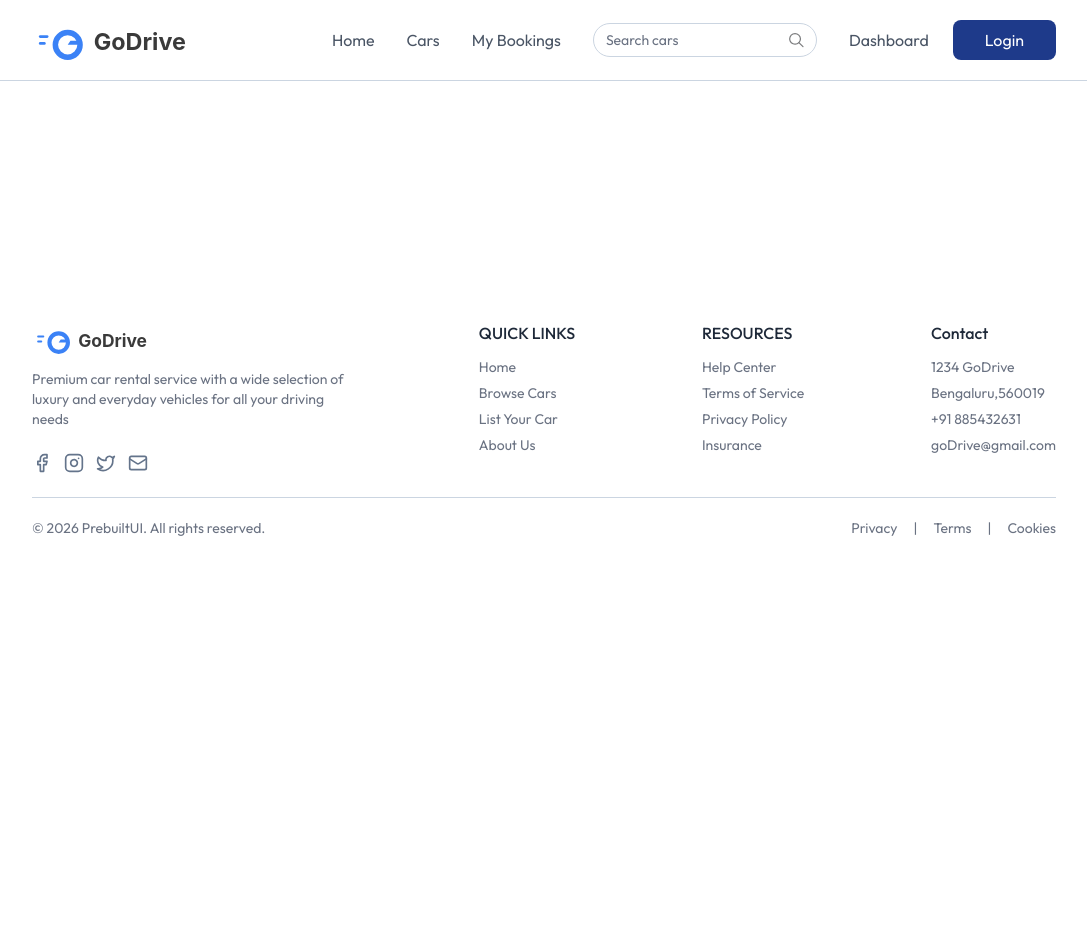
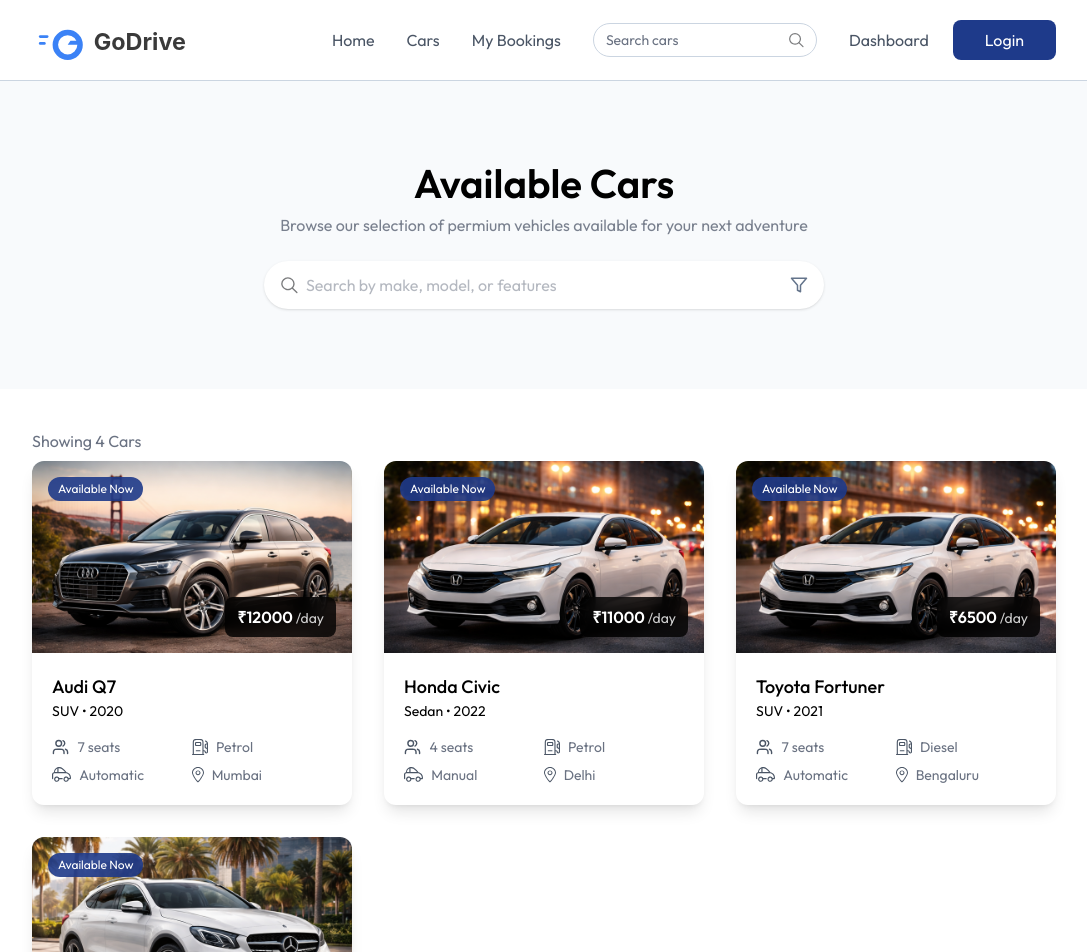
Before and after one commit to athmika2904/CarRental-Website, a React (Vite) app in the folder clientpage/: page /cars in a window 1280 px wide. Shown: the top 952 px of the page, without its empty margins (96-1183 px from the left). Before the commit the page ends 800 px from the top, so only its background shows below. Built offline with nearby package versions, Linux system fonts and the light colour scheme.

Commit message:
cars page implemented

```diff
--- a/clientpage/src/pages/Cars.jsx
+++ b/clientpage/src/pages/Cars.jsx
@@ -1,9 +1,32 @@
-import React from 'react'
+import React, { useState } from 'react'
+import Title from '../components/Title'
+import { assets, dummyCarData } from '../assets/assets'
+import Carcard from '../components/Carcard';
 
 const Cars = () => {
+  const [input,setInput]=useState('');
   return (
     <div>
-
+      <div className='flex flex-col items-center py-20 bg-light max-md:px-4'>
+        <Title title='Available Cars' subtitle='Browse our selection of permium vehicles available for
+        your next adventure'></Title>
+        <div className='flex items-center bg-white px-4 mt-6 max-w-140 w-full h-12 rounded-full shadow'>
+          <img src={assets.search_icon} alt="search" className='w-4.5 h-4.5 mr-2'/>
+          <input onClick={(e)=>setInput(e.target.value)} value={input} type="text" placeholder='Search by make, model, or features' className='
+          w-full h-full outline-none text-gray-500'/>
+          <img src={assets.filter_icon} alt="search" className='w-4.5 h-4.5 ml-2'/>
+        </div>
+      </div>
+      <div className='px-6 md:px-16 lg:px-24 xl:px-32 mt-10'>
+        <p className='text-gray-500 mb-2'>Showing {dummyCarData.length} Cars</p>
+        <div className='grid grid-cols-1 sm:grid-cols-2 lg:grid-cols-3 gap-8 mt-4xl:px-20 max-w-7xl mx-auto'>
+            {dummyCarData.map((car,index)=>(
+              <div key={index}>
+                <Carcard car={car}/>
+              </div>
+            ))}
+        </div>
+      </div>
     </div>
   )
 }
--- a/clientpage/src/pages/carDetails.jsx
+++ b/clientpage/src/pages/carDetails.jsx
@@ -6,6 +6,9 @@
   const {id}=useParams()
   const navigate=useNavigate()
   const [car,setCar]=useState(null);
+  const handleSubmit=async(e)=>{
+    e.preventDefault();
+  }
   useEffect(()=>{
     setCar(dummyCarData.find(car=>car._id===id))
   },[id])
@@ -54,7 +57,7 @@
                 </div>
               </div>
           </div>
-          <form className='w-full shadow-lg  sticky top-24 rounded-xl p-6 space-y-6 text-gray-500'>
+          <form onSubmit={handleSubmit} className='w-full shadow-lg  sticky top-24 rounded-xl p-6 space-y-6 text-gray-500'>
             <p className='flex items-center justify-between text-2xl text-gray-800 font-semibold'> ₹{car.pricePerDay}<span className='text-base text-gray-400 font-normal'> per day</span></p>
             <hr className='border-borderColor my-6'/>
             <div className='flex flex-col gap-2'>
```
